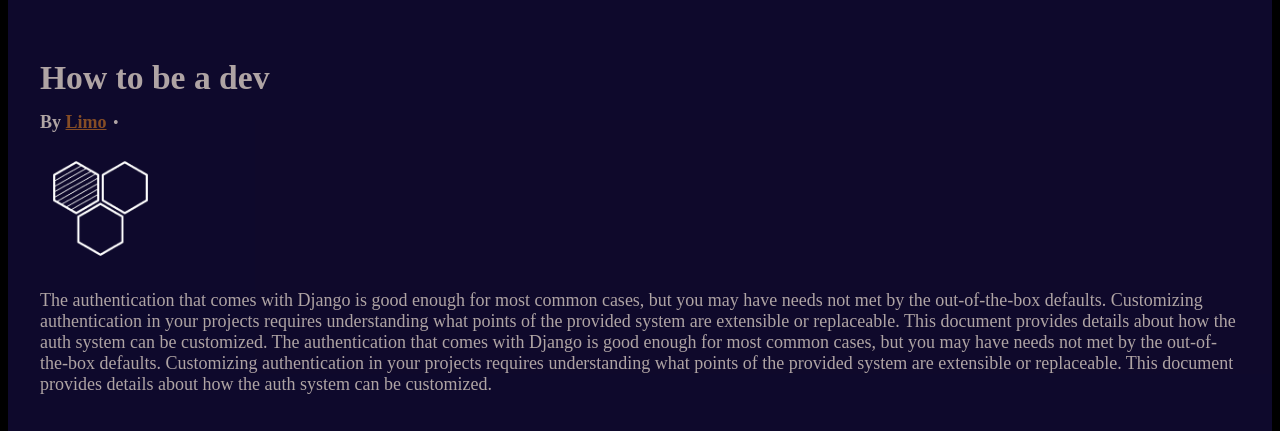
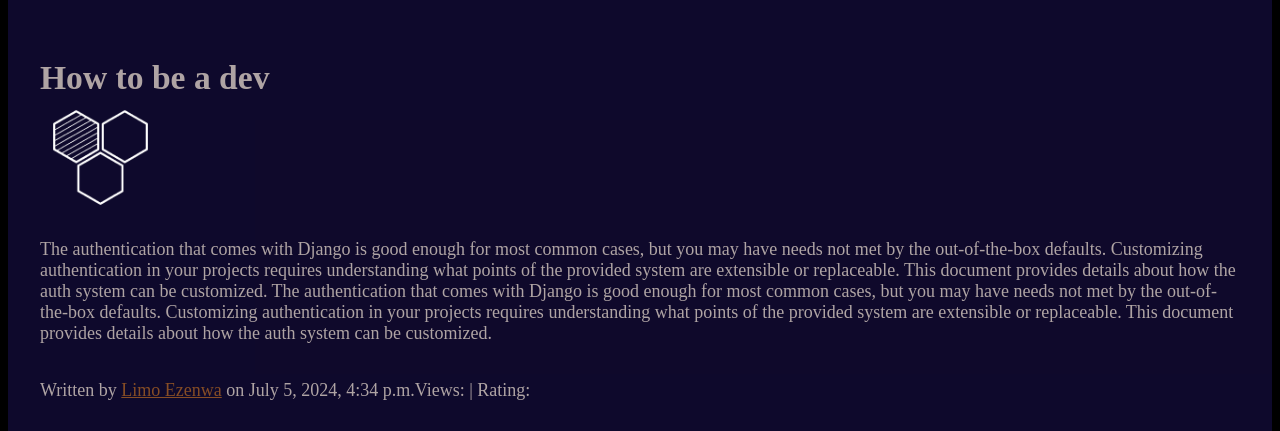
Before and after one commit to DafetiteOgaga/article-hive-backend-component, a Django app: page /article/1/ in a window 1280 px wide. Shown: the part 135-566 px from the top of the page. Run offline with Django 5.2, Linux system fonts and the light colour scheme; data comes from the database, SQL or seed files in the repository; parts of the project's set-up code (start-up, migrations or seed data) failed here and were passed over.

Commit message:
changes: removed commented codes

```diff
--- a/article_hive_project/templates/article.html
+++ b/article_hive_project/templates/article.html
@@ -14,8 +14,6 @@
 	{% endif %}
 	<h1 class="right-anime" style="margin-bottom: 0;">{{ article.title }}</h1>
 	<div class="flex-block top-drop">
-		<!-- <a href="./profile.html">Profile</a> -->
-		<h2>By <a href="{% url 'profile' pk=article.author.pk %}" style="text-decoration: underline; color: rgb(134,77,37);">{{ article.author.first_name|default:empty|capfirst }}</a></h2><span class="separator">•</span><h2>{{ article.date|default:empty }}</h2>
 	</div>
 	<img class="down-drop article-pic" src="{% static 'logo - shade of brown/the-article-hive-favicon-white.png' %}" alt="article photo" />
 	<p class="left-anime">
```
